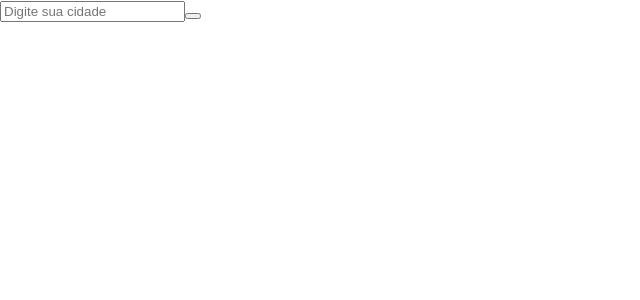
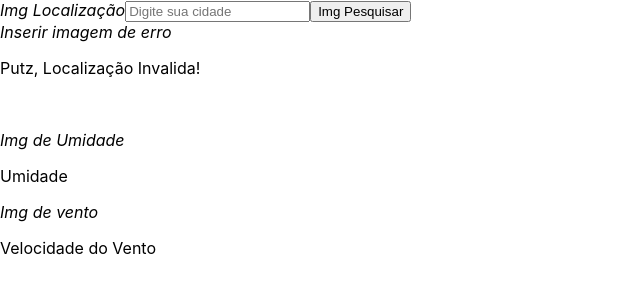
Before and after one commit to MarcosCast/clima, a React (Create React App) app: page / in a window 1280 px wide. Shown: the top 300 px of the page, without its empty margins (0-640 px from the left). Built offline with nearby package versions, Linux system fonts and the light colour scheme.

Commit message:
Estrutura da webpage

```diff
--- a/src/App.scss
+++ /dev/null
@@ -1,33 +0,0 @@
-.App {
-  text-align: center;
-}
-
-.App-logo {
-  height: 40vmin;
-  pointer-events: none;
-}
-
-.h3 {
-  background-color: #282c34;
-  min-height: 100vh;
-  display: flex;
-  flex-direction: column;
-  align-items: center;
-  justify-content: center;
-  font-size: calc(10px + 2vmin);
-  color: black;
-}
-
-
-.App-link {
-  color: #61dafb;
-}
-
-@keyframes App-logo-spin {
-  from {
-    transform: rotate(0deg);
-  }
-  to {
-    transform: rotate(360deg);
-  }
-}
--- a/src/App.tsx
+++ b/src/App.tsx
@@ -6,16 +6,48 @@ function App() {
   /* API Key - 543e203878f91a37456c44cbf6cd7197 */
   return (
     <div className="App">
+     <div className="center">
       <div className="container">
         <div className="search-box">
-          <i className="fa-solid fa-location-dot"></i>
+          <i className="fa-solid fa-location-dot">Img Localização</i>
           <input type="text" placeholder="Digite sua cidade" />
-          <button className="fa-solid fa-magnifying-g"></button>
+          <button className="fa-solid fa-magnifying-g">Img Pesquisar</button>
+        </div>
+        <div className="erro-404"></div>
+          <i className="img-404">Inserir imagem de erro</i>
+          <p>Putz, Localização Invalida!</p>
+      </div>
 
+      <div className="weather-box">
+        <img src="" alt="" />
+        <p className="temperatura"></p>
+        <p className="desc"></p>
+      </div>
+
+      <div className="weater-detalhes">
+        <div className="umidade">
+          <i className="fa-solid fa-water">Img de Umidade</i>
+          <div className="text">
+            <span></span>
+            <p>Umidade</p>
+          </div>
         </div>
 
+        <div className="vento">
+          <i className="fa-solid fa-wind">Img de vento</i>
+          <div className="text">
+            <span></span>
+            <p>Velocidade do Vento</p>
+          </div>
+        </div>
       </div>
-    </div>
+
+
+
+     </div>
+
+     <script></script>
+  </div>
   );
 }
 
```
